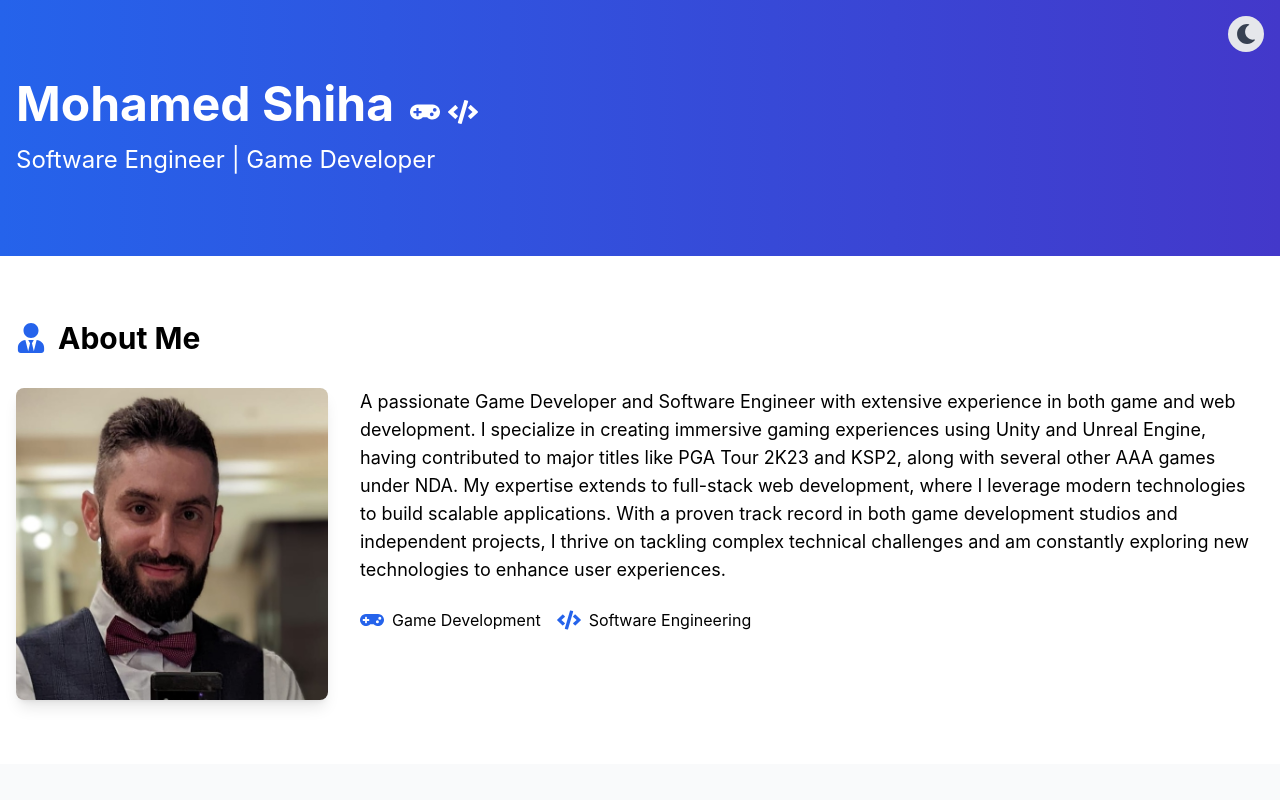
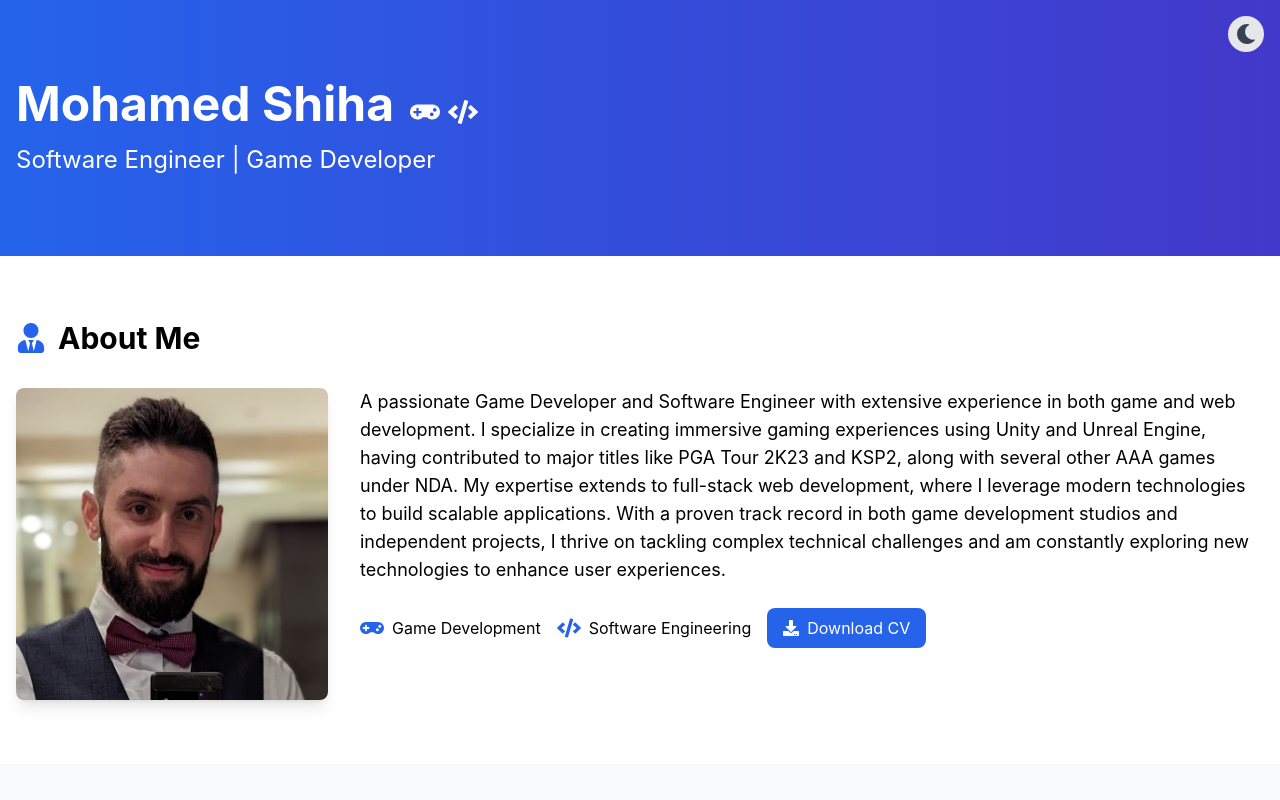
Before and after one commit to mohamed-shiha/Portfolio, a React (Create React App) app: page / in a window 1280 px wide. Shown: the top 800 px of the page. Built offline with nearby package versions, Linux system fonts and the light colour scheme; the HTML template or start-up script is replaced by a standard one.

Commit message:
added download cv button

```diff
--- a/src/components/About.js
+++ b/src/components/About.js
@@ -1,5 +1,5 @@
 import { motion } from 'framer-motion';
-import { FaUserTie, FaGamepad, FaCode } from 'react-icons/fa';
+import { FaUserTie, FaGamepad, FaCode, FaDownload } from 'react-icons/fa';
 import { useScrollAnimation } from '../hooks/useScrollAnimation';
 
 function About() {
@@ -50,21 +50,30 @@ function About() {
               and independent projects, I thrive on tackling complex technical challenges and am constantly exploring new technologies to
               enhance user experiences.
             </p>
-            <div className="flex space-x-4">
+            <div className="flex space-x-4 mb-6">
               <motion.div
                 className="flex items-center"
                 whileHover={{ scale: 1.05 }}
               >
                 <FaGamepad className="text-2xl text-blue-600 mr-2" />
-                <span>Game Development</span>
+                <span className="dark:text-gray-300">Game Development</span>
               </motion.div>
               <motion.div
                 className="flex items-center"
                 whileHover={{ scale: 1.05 }}
               >
                 <FaCode className="text-2xl text-blue-600 mr-2" />
-                <span>Software Engineering</span>
+                <span className="dark:text-gray-300">Software Engineering</span>
               </motion.div>
+              <motion.a
+                href="/Portfolio/assets/docs/cv.pdf"
+                download="Mohamed_Shiha_CV.pdf"
+                className="flex items-center bg-blue-600 text-white px-4 py-2 rounded-lg hover:bg-blue-700 transition-colors duration-200"
+                whileHover={{ scale: 1.05 }}
+              >
+                <FaDownload className="mr-2" />
+                Download CV
+              </motion.a>
             </div>
           </motion.div>
         </div>
```
Also changed, not shown: 1 other file (tests, documents, lock files or other folders).
